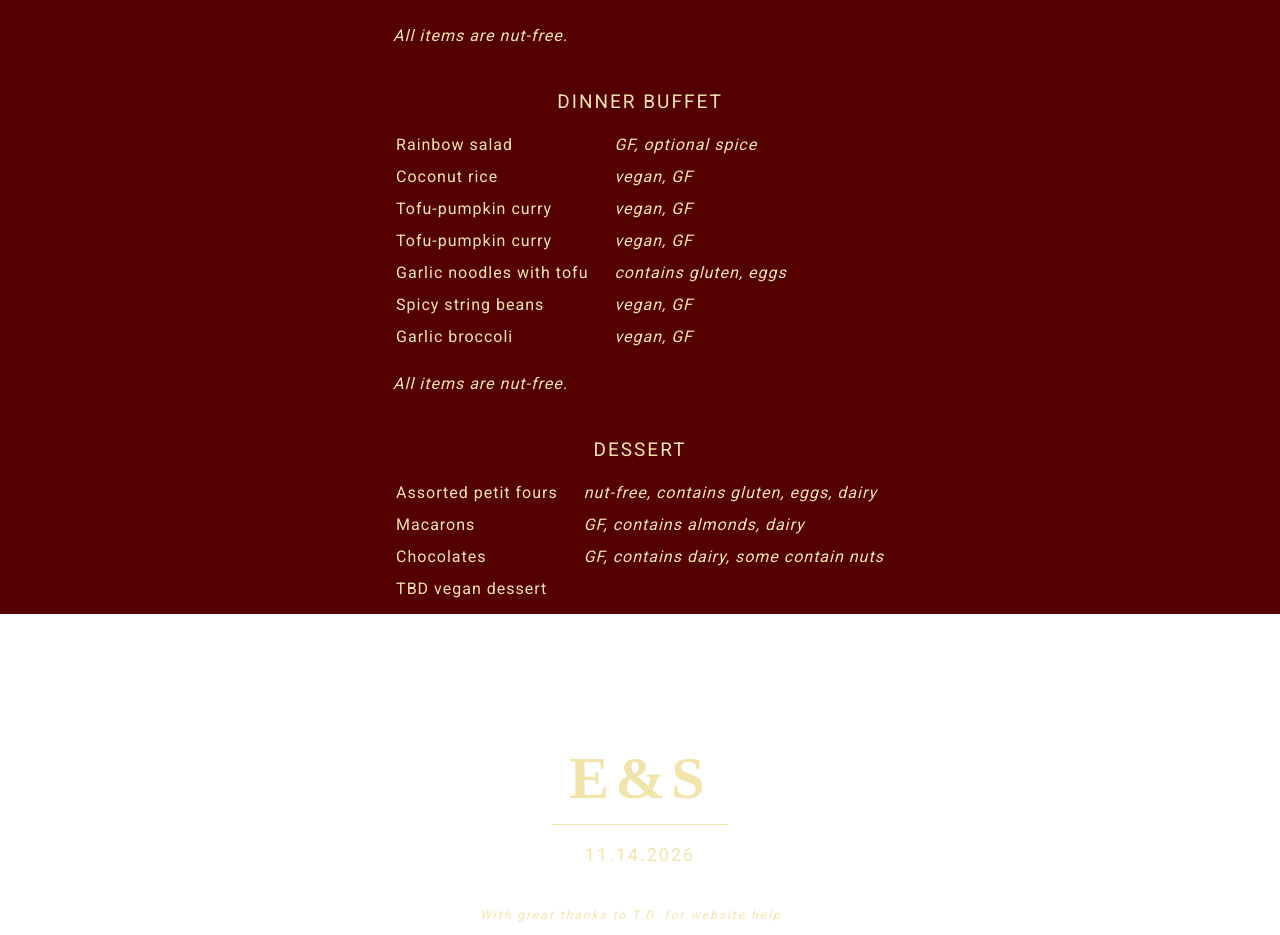
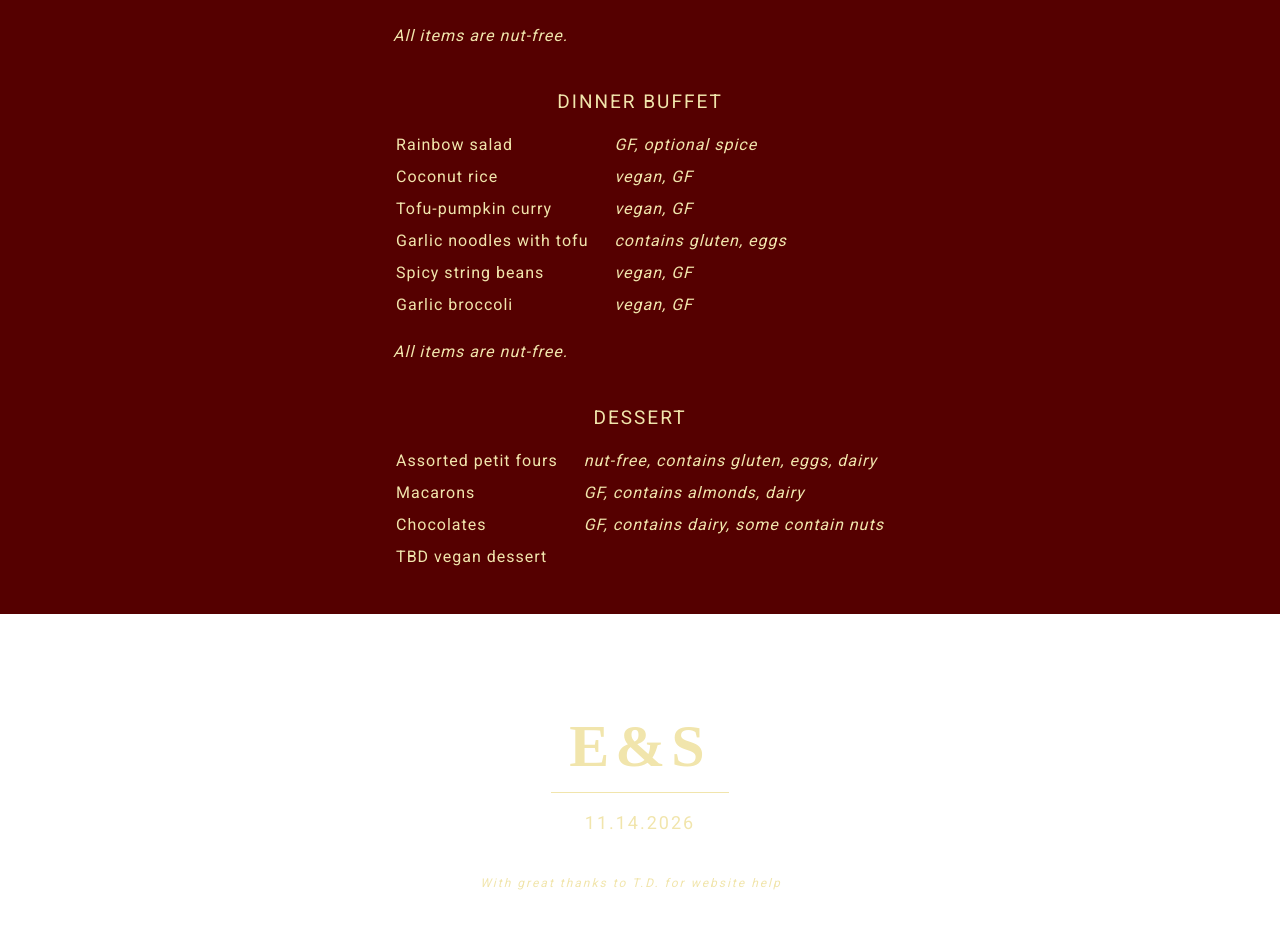
Before and after one commit to shulijones/wedding, a Jekyll site: the page built from menu.md, in a window 1280 px wide. Shown: the part 406-1341 px from the top of the page. Built offline with Jekyll 4.4.1, drawn with Linux system fonts in a browser that asks for light colours; some web fonts are replaced; after the commit the page ends 1309 px from its top, so only the background shows below that.

Commit message:
fix menu typo

```diff
--- a/menu.md
+++ b/menu.md
@@ -32,10 +32,6 @@ layout: main
   </tr>
   <tr>
     <td>Coconut rice</td>
-    <td><i>vegan, GF</i></td>
-  </tr>
-  <tr>
-    <td>Tofu-pumpkin curry</td>
     <td><i>vegan, GF</i></td>
   </tr>
   <tr>
```
